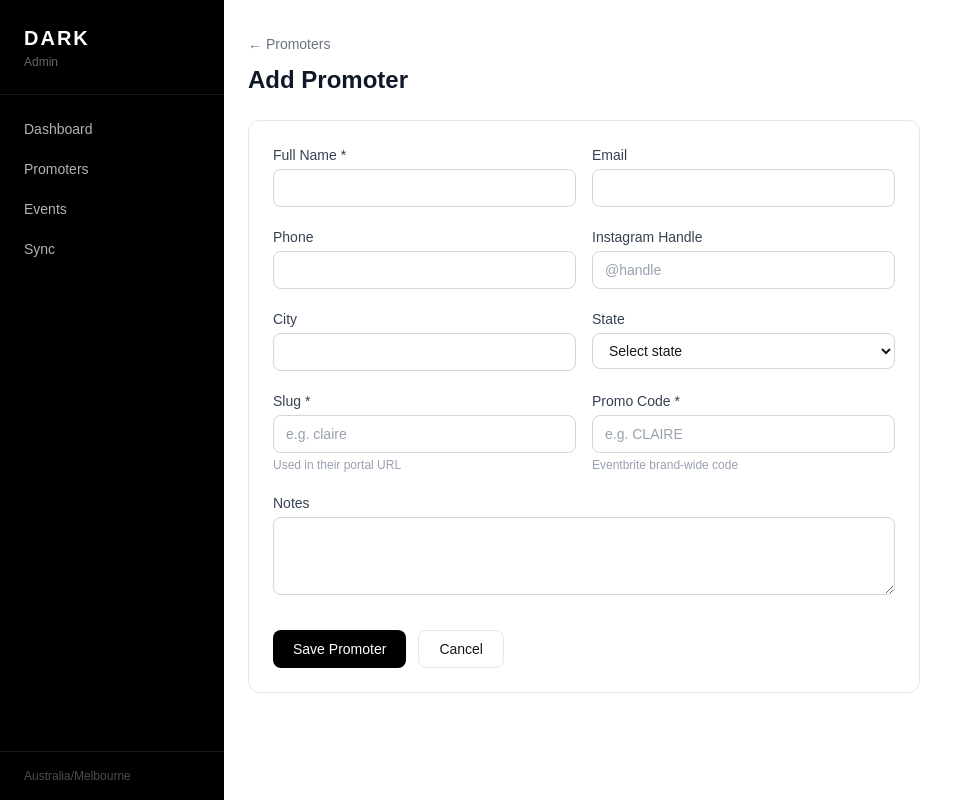
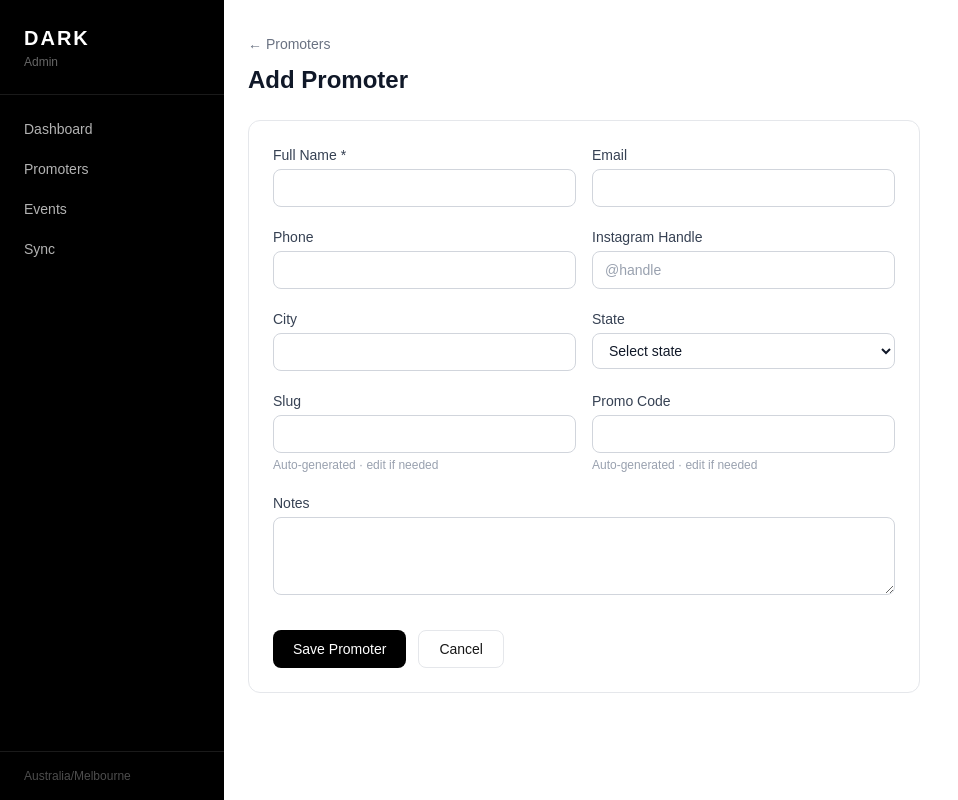
Before and after one commit to mizmalos/dark-promoters, a Next.js app: page /admin/promoters/new in a window 1280 px wide. Shown: the whole page, without its empty margins (0-958 px from the left). Built offline with nearby package versions, Linux system fonts and the light colour scheme.

Commit message:
feat: auto-generate slug and promo code from name

```diff
--- a/app/admin/promoters/new/page.tsx
+++ b/app/admin/promoters/new/page.tsx
@@ -7,10 +7,26 @@ import type { AustralianState } from '@/lib/types';
 
 const STATES: AustralianState[] = ['NSW', 'VIC', 'QLD', 'ACT'];
 
+function nameToSlug(name: string) {
+  return name.trim().toLowerCase().replace(/[^a-z0-9]+/g, '-').replace(/^-|-$/g, '');
+}
+
+function nameToPromoCode(name: string) {
+  return name.trim().toUpperCase().replace(/[^A-Z0-9]+/g, '').slice(0, 12);
+}
+
 export default function NewPromoterPage() {
   const router = useRouter();
   const [error, setError] = useState('');
   const [loading, setLoading] = useState(false);
+  const [slug, setSlug] = useState('');
+  const [promoCode, setPromoCode] = useState('');
+
+  function handleNameChange(e: React.ChangeEvent<HTMLInputElement>) {
+    const name = e.target.value;
+    setSlug(nameToSlug(name));
+    setPromoCode(nameToPromoCode(name));
+  }
 
   async function handleSubmit(e: React.FormEvent<HTMLFormElement>) {
     e.preventDefault();
@@ -31,6 +47,8 @@ export default function NewPromoterPage() {
     router.push(`/admin/promoters/${data.id}`);
   }
 
+  const inputClass = 'w-full border border-gray-300 rounded-lg px-3 py-2 text-sm text-gray-900 placeholder:text-gray-400 focus:outline-none focus:ring-2 focus:ring-black';
+
   return (
     <div className="max-w-2xl">
       <div className="mb-6">
@@ -44,31 +62,55 @@ export default function NewPromoterPage() {
         )}
 
         <div className="grid grid-cols-2 gap-4">
-          <Field label="Full Name *" name="name" required />
+          <div>
+            <label className="block text-sm font-medium text-gray-700 mb-1">Full Name *</label>
+            <input
+              name="name" required onChange={handleNameChange}
+              className={inputClass}
+            />
+          </div>
           <Field label="Email" name="email" type="email" />
         </div>
+
         <div className="grid grid-cols-2 gap-4">
           <Field label="Phone" name="phone" />
           <Field label="Instagram Handle" name="instagram" placeholder="@handle" />
         </div>
+
         <div className="grid grid-cols-2 gap-4">
           <Field label="City" name="city" />
           <div>
             <label className="block text-sm font-medium text-gray-700 mb-1">State</label>
-            <select name="state" className="w-full border border-gray-300 rounded-lg px-3 py-2 text-sm focus:outline-none focus:ring-2 focus:ring-black">
+            <select name="state" className={inputClass}>
               <option value="">Select state</option>
               {STATES.map(s => <option key={s} value={s}>{s}</option>)}
             </select>
           </div>
         </div>
+
+        {/* Auto-generated — shown read-only, editable if needed */}
         <div className="grid grid-cols-2 gap-4">
-          <Field label="Slug *" name="slug" required placeholder="e.g. claire" helpText="Used in their portal URL" />
-          <Field label="Promo Code *" name="promo_code" required placeholder="e.g. CLAIRE" helpText="Eventbrite brand-wide code" />
+          <div>
+            <label className="block text-sm font-medium text-gray-700 mb-1">Slug</label>
+            <input
+              name="slug" required value={slug} onChange={e => setSlug(e.target.value)}
+              className={inputClass}
+            />
+            <p className="text-xs text-gray-400 mt-1">Auto-generated · edit if needed</p>
+          </div>
+          <div>
+            <label className="block text-sm font-medium text-gray-700 mb-1">Promo Code</label>
+            <input
+              name="promo_code" required value={promoCode} onChange={e => setPromoCode(e.target.value.toUpperCase())}
+              className={inputClass}
+            />
+            <p className="text-xs text-gray-400 mt-1">Auto-generated · edit if needed</p>
+          </div>
         </div>
+
         <div>
           <label className="block text-sm font-medium text-gray-700 mb-1">Notes</label>
-          <textarea name="notes" rows={3}
-            className="w-full border border-gray-300 rounded-lg px-3 py-2 text-sm text-gray-900 placeholder:text-gray-400 focus:outline-none focus:ring-2 focus:ring-black" />
+          <textarea name="notes" rows={3} className={inputClass} />
         </div>
 
         <div className="flex gap-3 pt-2">
@@ -86,8 +128,8 @@ export default function NewPromoterPage() {
   );
 }
 
-function Field({ label, name, type = 'text', required, placeholder, helpText }: {
-  label: string; name: string; type?: string; required?: boolean; placeholder?: string; helpText?: string;
+function Field({ label, name, type = 'text', required, placeholder }: {
+  label: string; name: string; type?: string; required?: boolean; placeholder?: string;
 }) {
   return (
     <div>
@@ -96,7 +138,6 @@ function Field({ label, name, type = 'text', required, placeholder, helpText }:
         type={type} name={name} required={required} placeholder={placeholder}
         className="w-full border border-gray-300 rounded-lg px-3 py-2 text-sm text-gray-900 placeholder:text-gray-400 focus:outline-none focus:ring-2 focus:ring-black"
       />
-      {helpText && <p className="text-xs text-gray-400 mt-1">{helpText}</p>}
     </div>
   );
 }
```
